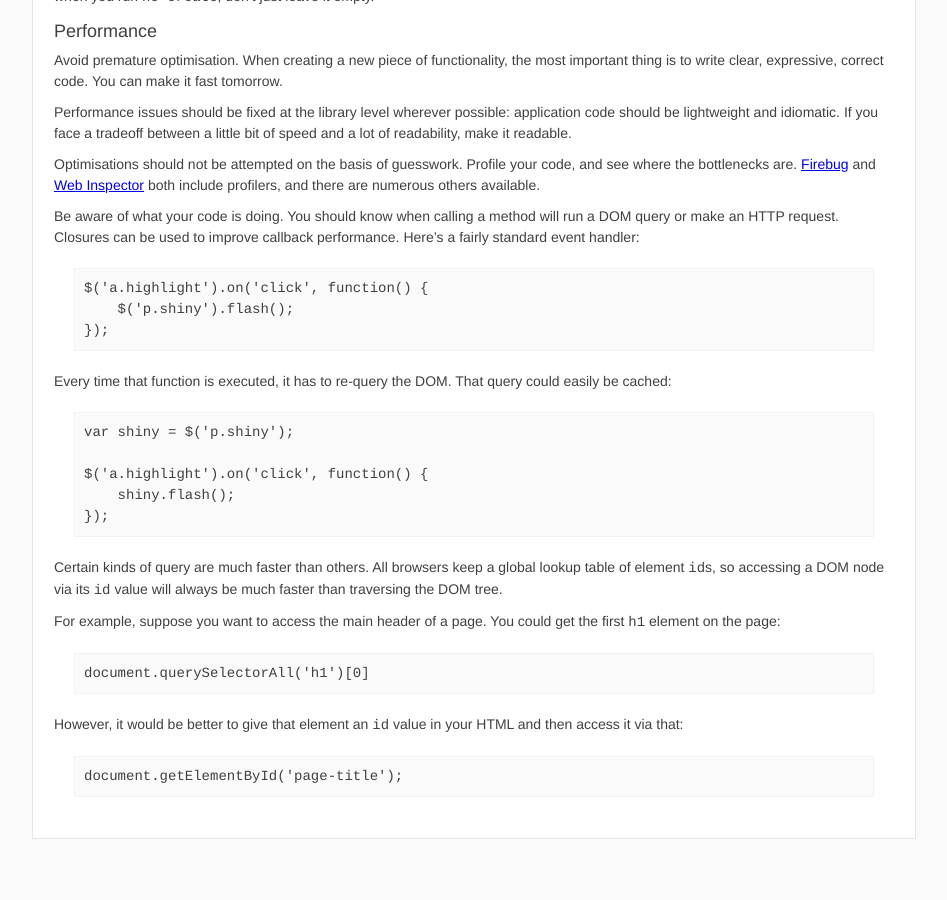
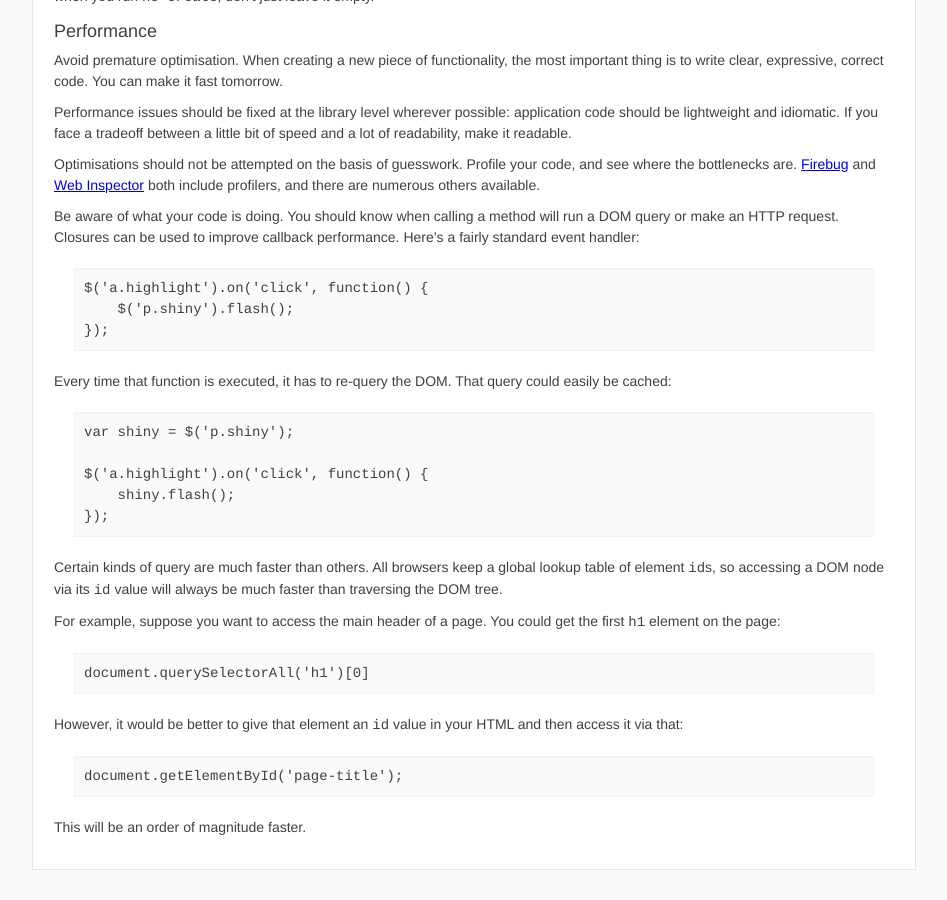
Before and after one commit to othermedia/js-handbook, a Jekyll site: the page built from index.md, in a window 1280 px wide and 900 px high, scrolled down 2329 px. Shown: the whole window, without its empty margins (166-1113 px from the left). Built offline with Jekyll 4.4.1, drawn with Linux system fonts in a browser that asks for light colours; Markdown is read by kramdown in place of the engine named in the settings; before the commit the page ends 3198 px from its top, so only the background shows below that.

Commit message:
Give some idea how much faster getElementById is than querySelectorAll.

```diff
--- a/index.md
+++ b/index.md
@@ -254,3 +254,5 @@ However, it would be better to give that element an `id` value in your HTML and
 then access it via that:
 
     document.getElementById('page-title');
+
+This will be an order of magnitude faster.
```
